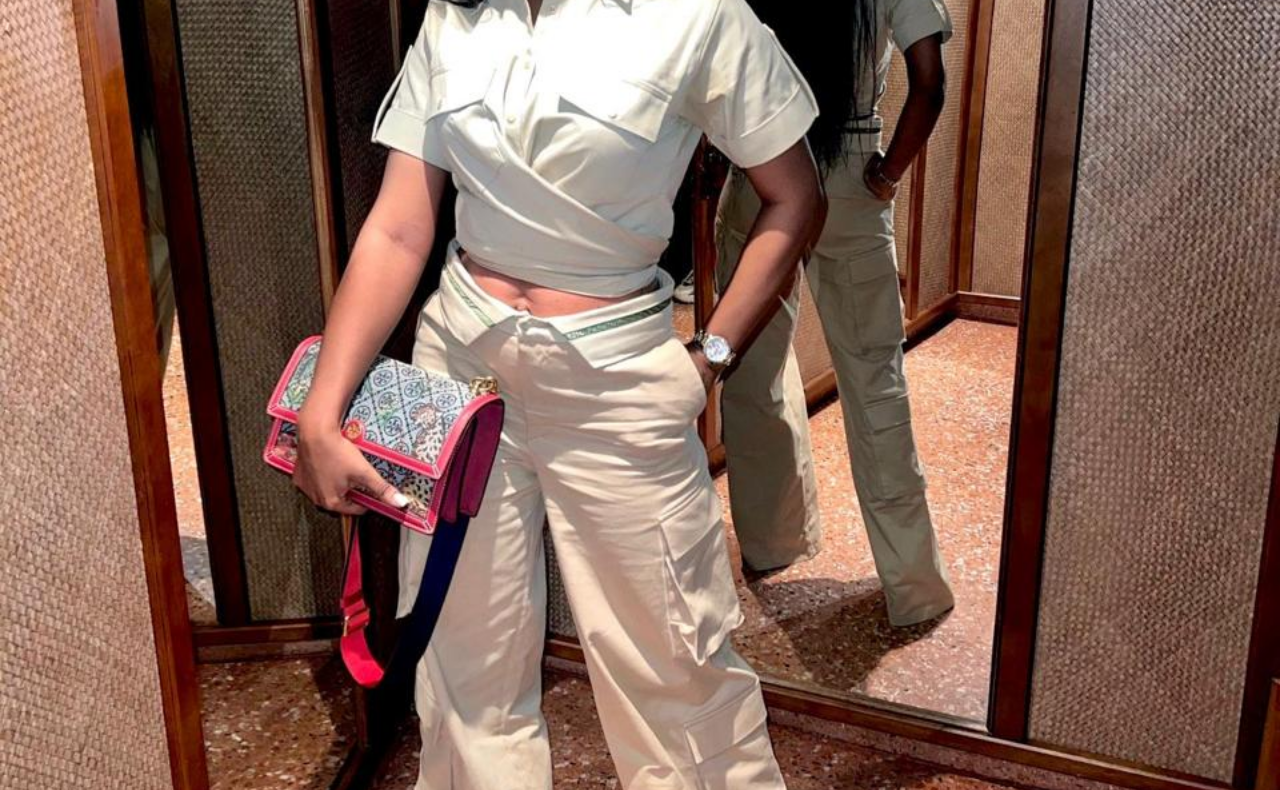
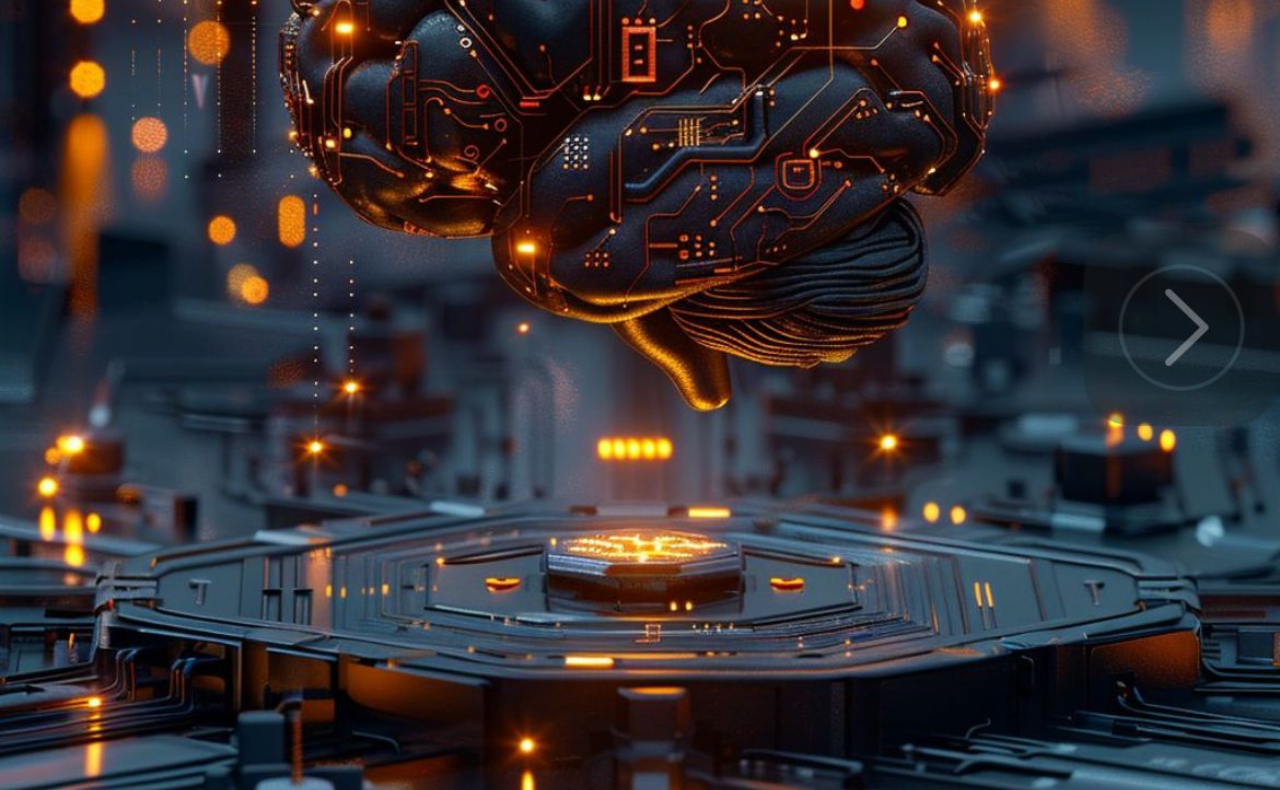
Before and after one commit to TechKennan/web-dev-mac, a plain HTML site: page index.html in a window 1280 px wide. Shown: the part 377-1167 px from the top of the page. Drawn offline with Linux system fonts and the light colour scheme.

Commit message:
removed unwanted img

```diff
--- a/style.css
+++ b/style.css
@@ -12,7 +12,7 @@ body {
 #header {
   width: 100%;
   height: 160vh;
-  background-image: url(img/img12.jpg);
+  background-image: url(img/img4.jpg);
   background-size: cover;
   background-position: center;
 }
```
Also changed, not shown: img/img10.jpg (deleted), img/img11.jpg (deleted), img/img12.jpg (deleted), img/img7.jpg (deleted), img/img8.jpg (deleted), 2 other files.
